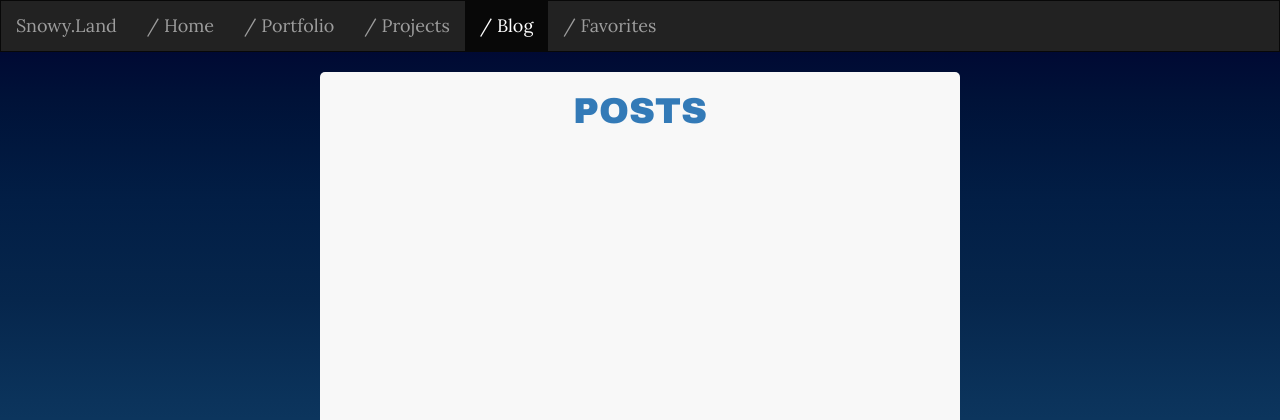
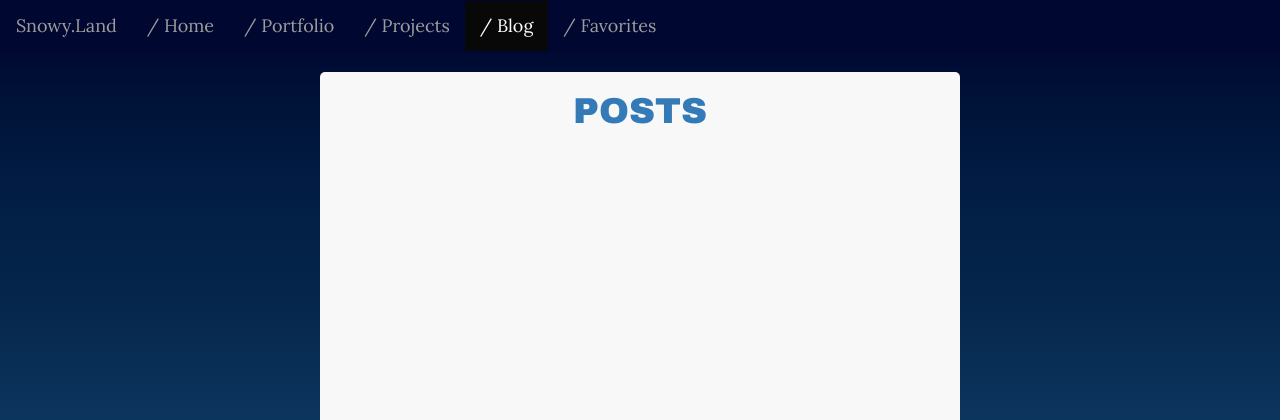
Before and after one commit to Leustad/portfolio, a Flask app: page /blogs in a window 1280 px wide. Shown: the top 420 px of the page. Run offline with Flask 2, Linux system fonts and the light colour scheme; some libraries are stand-ins or nearby versions; some web fonts are replaced.

Commit message:
Change header color

```diff
--- a/portfolio/static/css/style.css
+++ b/portfolio/static/css/style.css
@@ -119,5 +119,9 @@
 #blog_body {
     width: 100%;
     height: 500px;
+}
 
+.navbar-inverse{
+    background-color: #000832;
+    border-color: #000832;
 }
```
